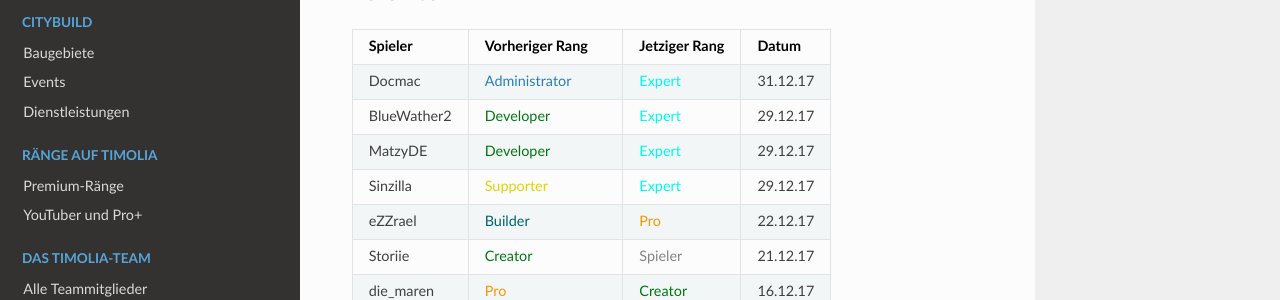
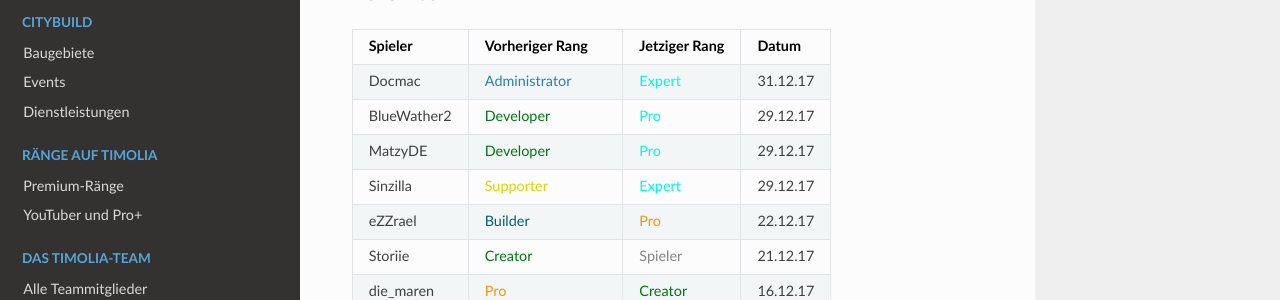
Before and after one commit to TimoliaDE/HowTo, an MkDocs documentation site: the page built from docs/team/changes.md, in a window 1280 px wide and 900 px high. Shown: the part 435-735 px from the top of the window. Built offline with MkDocs 1.6.1, drawn with Linux system fonts in a browser that asks for light colours; nearby versions of some CDN libraries; old or Windows-style settings are respelled for this version of MkDocs.

Commit message:
Update changes.md

```diff
--- a/docs/team/changes.md
+++ b/docs/team/changes.md
@@ -13,8 +13,8 @@ Hier werden alle Aus- und Eintritte, bzw. Beförderungen und Degradierungen aufg
 | Spieler | Vorheriger Rang | Jetziger Rang | Datum |
 | ------ | ------ | ------ | ------ |
 |Docmac | <span style="color:#2980b9">Administrator</span> | <span style="color:#00F9EC">Expert</span> | 31.12.17 |
-|BlueWather2 | <span style="color:#007812">Developer</span> | <span style="color:#00F9EC">Expert</span> | 29.12.17 |
-|MatzyDE | <span style="color:#007812">Developer</span> | <span style="color:#00F9EC">Expert</span> | 29.12.17 |
+|BlueWather2 | <span style="color:#007812">Developer</span> | <span style="color:#00F9EC">Pro</span> | 29.12.17 |
+|MatzyDE | <span style="color:#007812">Developer</span> | <span style="color:#00F9EC">Pro</span> | 29.12.17 |
 |Sinzilla | <span style="color:#E4D100">Supporter</span> | <span style="color:#00F9EC">Expert</span> | 29.12.17 |
 |eZZrael | <span style="color:#00646F">Builder</span> | <span style="color:#F99500">Pro</span> | 22.12.17 |
 |Storiie | <span style="color:#007812">Creator</span> | <span style="color:#848484">Spieler</span> | 21.12.17 |
```
